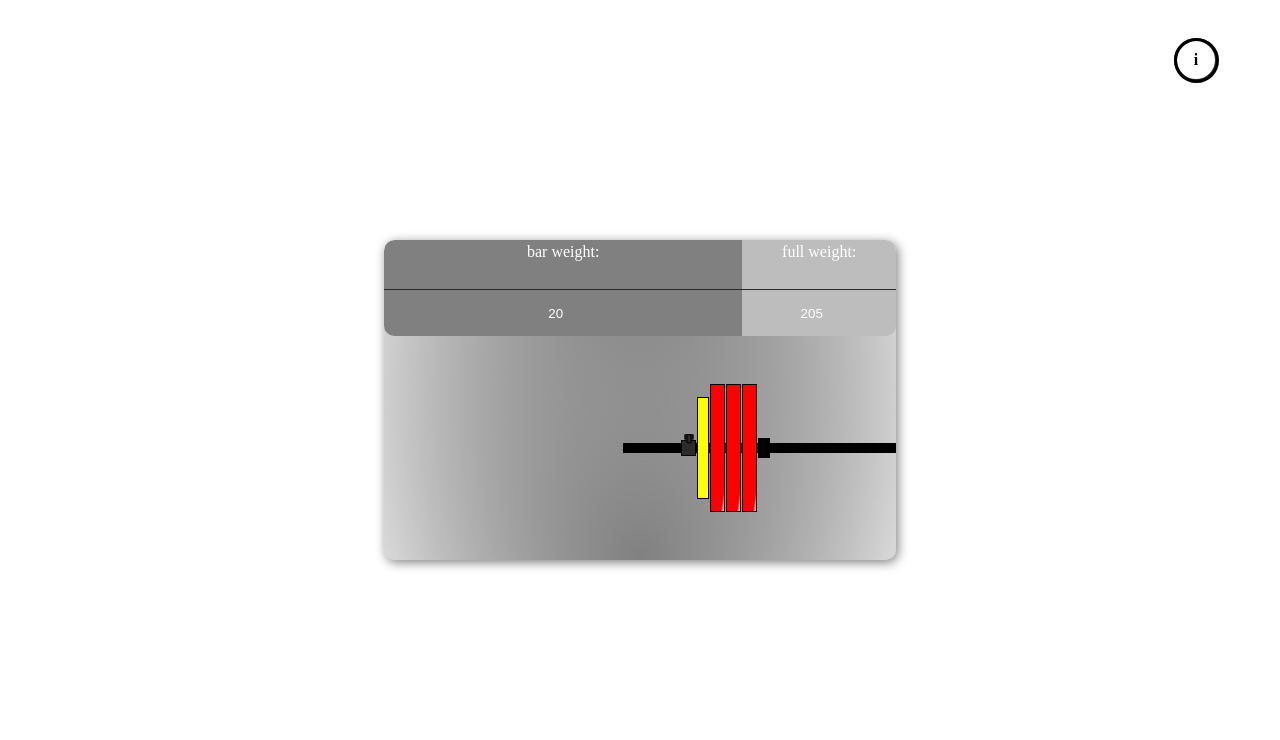
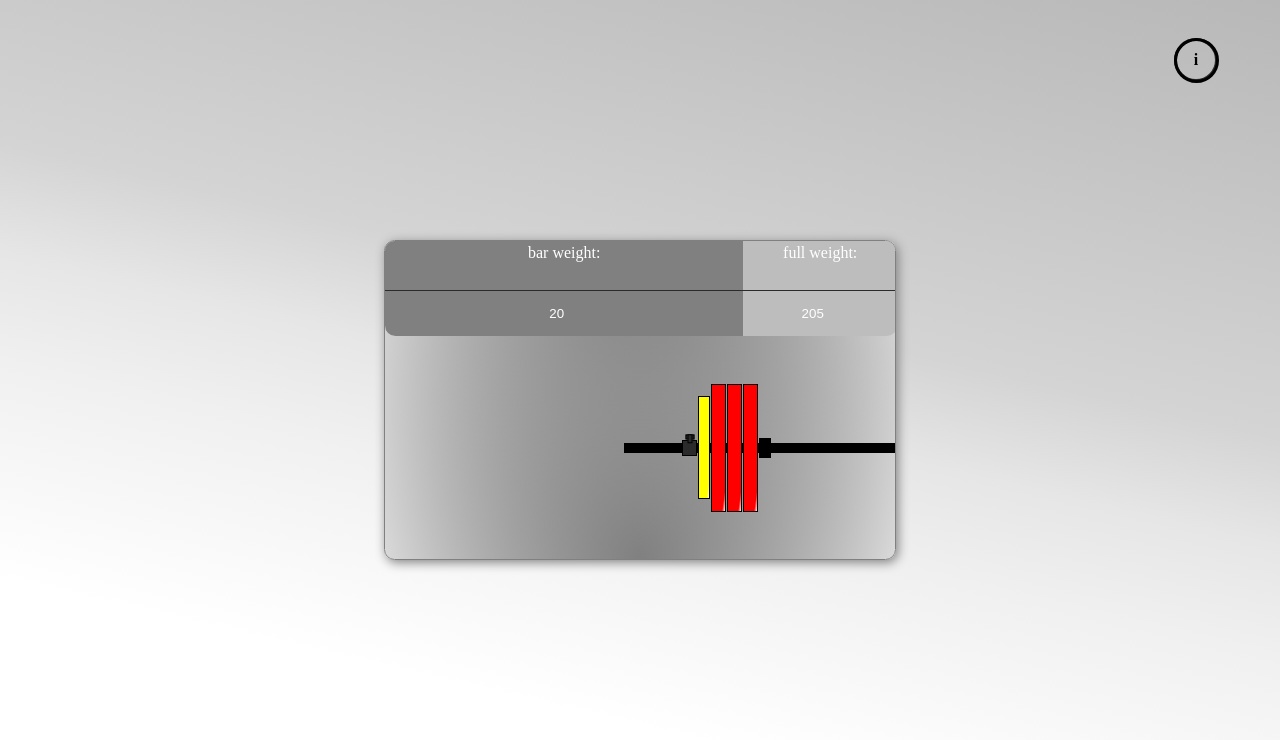
Before and after one commit to M1chae1M/bar_is_loaded, a React app: page / in a window 1280 px wide. Built offline with nearby package versions, Linux system fonts and the light colour scheme.

Commit message:
background changes

```diff
--- a/src/components/Menu.js
+++ b/src/components/Menu.js
@@ -9,11 +9,12 @@ class Menu extends React.Component{
       Menu:{
         width:'40vw',
         display:'grid',
-        borderRadius:'10.5px',
         overflow:'hidden',
         zIndex:'1410',
         flexWrap:'wrap',
         border:'none',
+        borderBottomRightRadius:'10.5px',
+        borderBottomLeftRadius:'10.5px',
       },
       menuHeader:{
         color:'var(--blast)',
@@ -22,6 +23,8 @@ class Menu extends React.Component{
         height:'auto',
         textAlign:'center',
         border:'none',
+        borderTopRightRadius:'10.5px',
+        borderTopLeftRadius:'10.5px',
       },
       menuHeaderContent:{
         padding:'3px',
--- a/src/index.css
+++ b/src/index.css
@@ -2,6 +2,10 @@
 html,body,#root{width:100vw;height:100vh;position:relative;
 display:grid;
 justify-items:center;align-items:center;
+}
+html{
+background-color:#b8b8b8;
+background:linear-gradient(193deg,#b8b8b8 0%,#d4d4d4 40%,#e6e6e6 50%,#f0f0f0 60%,#ffffff 80%);
 }
 :root{
 --height:16vh;
--- a/src/index.js
+++ b/src/index.js
@@ -10,7 +10,6 @@ import PlatesVisialisation from './components/PlatesVisialisation';
 import './index.css';
 
 var plates=[2.5,0];
-
 class App extends React.Component{
   state={
     inputWeightState:205,
@@ -34,6 +33,11 @@ class App extends React.Component{
         gridTemplateRows:'30% 70%',
         backgroundColor:'grey',
         background:'radial-gradient(ellipse at top, gray, transparent),radial-gradient(ellipse at bottom, grey, transparent)',
+        border:'var(--dark-grey) 1px solid',
+      },
+      backgroundDiv:{
+        backgroundColor:'white',
+        borderRadius:'10.5px',
       },
     }
     const roundNumberFunction=(perSide)=>{
@@ -95,6 +99,7 @@ class App extends React.Component{
       <React.Fragment>
         <InfoButton/>
         <Info/>
+        <div style={styles.backgroundDiv}>
           <div id='App' style={styles.App}>
             <Menu
               changeBarWeightState={changeBarWeightState}
@@ -105,6 +110,7 @@ class App extends React.Component{
             />
             <PlatesVisialisation platesState={this.state.platesState}/>
           </div>
+        </div>
       </React.Fragment>
     );
   }
```
Lines whose indentation alone changed are shown as unchanged.
